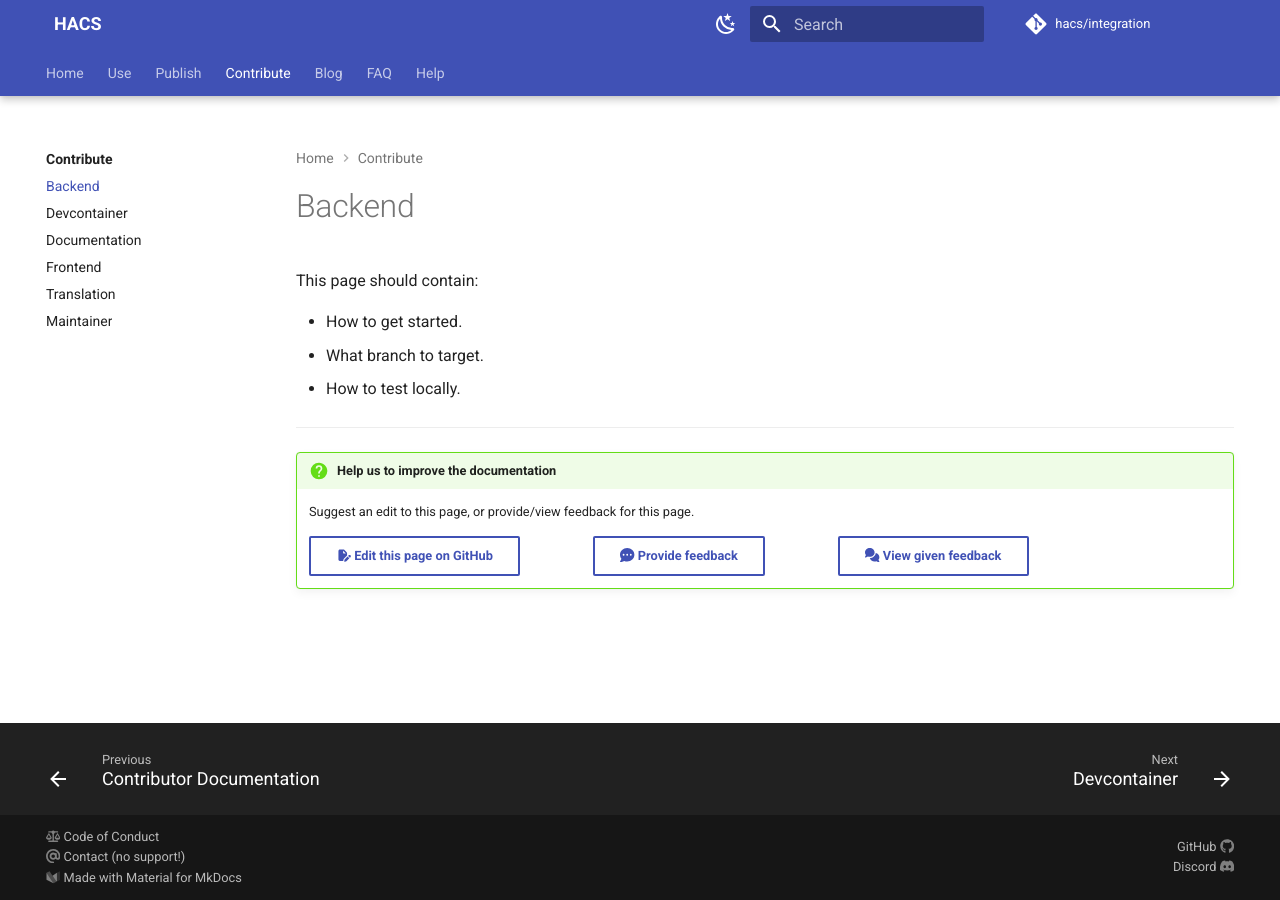
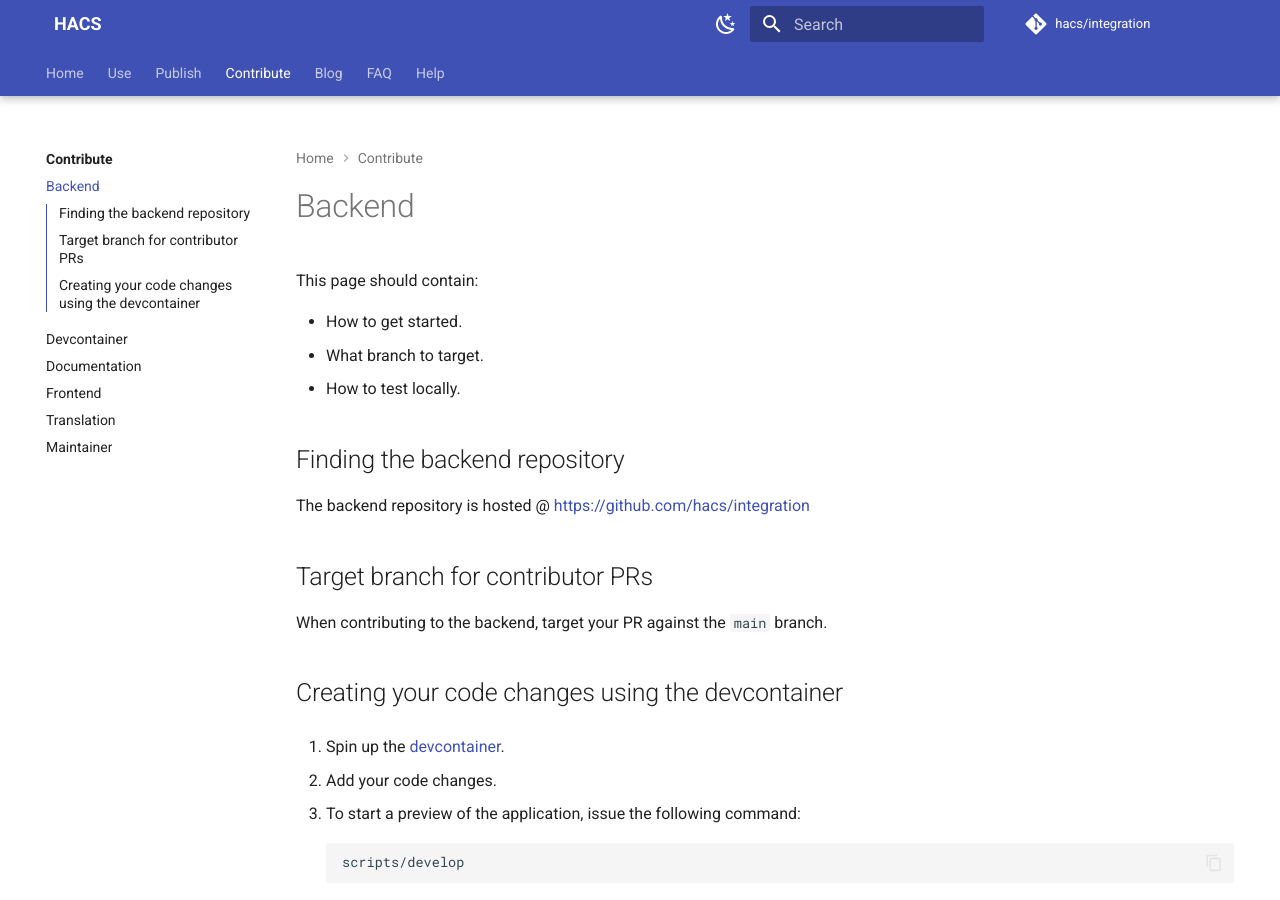
Before and after one commit to hacs/documentation, an MkDocs documentation site: the page built from source/docs/contribute/backend.md, in a window 1280 px wide and 900 px high. Built offline with MkDocs 1.6.1 and Material for MkDocs 9.7.7, drawn with Linux system fonts in a browser that asks for light colours; plug-ins that fetch from the network failed and are left out; comment, search, counter and statistics services are not loaded; some of the changed text lies outside the part shown.

Commit message:
Backend: add instructions, target branch, and repo location (#474)
* Backend: add instructions, target branch, and repo location

* Apply suggestions from code review

Co-authored-by: Joakim Sørensen <joasoe@gmail.com>

---------

Co-authored-by: Joakim Sørensen <joasoe@gmail.com>

````diff
--- a/source/docs/contribute/backend.md
+++ b/source/docs/contribute/backend.md
@@ -8,3 +8,30 @@ This page should contain:
 - How to get started.
 - What branch to target.
 - How to test locally.
+
+## Finding the backend repository
+
+The backend repository is hosted @ https://github.com/hacs/integration
+
+## Target branch for contributor PRs
+
+When contributing to the backend, target your PR against the `main` branch.
+
+
+## Creating your code changes using the devcontainer
+
+1. Spin up the [devcontainer](/docs/contribute/devcontainer.md).
+
+2. Add your code changes.
+3. To start a preview of the application, issue the following command:
+
+    ```bash
+    scripts/develop
+    ```
+
+    - You have now started a local instance of Home Assistant with HACS on `http://localhost:8123`
+
+
+    - To use and see HACS inside the local Home Assistant instance, you need to [configure it in the Home Assistant UI](/docs/use/configuration/basic.md)
+
+4. When you are happy with the result, push the changes to your fork and create a PR to have it merged to the HACS base.
````
